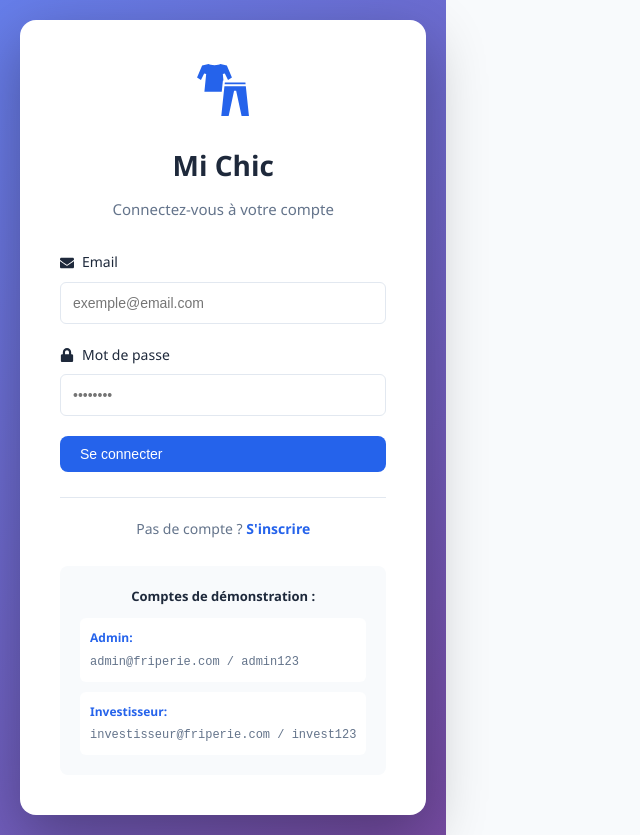
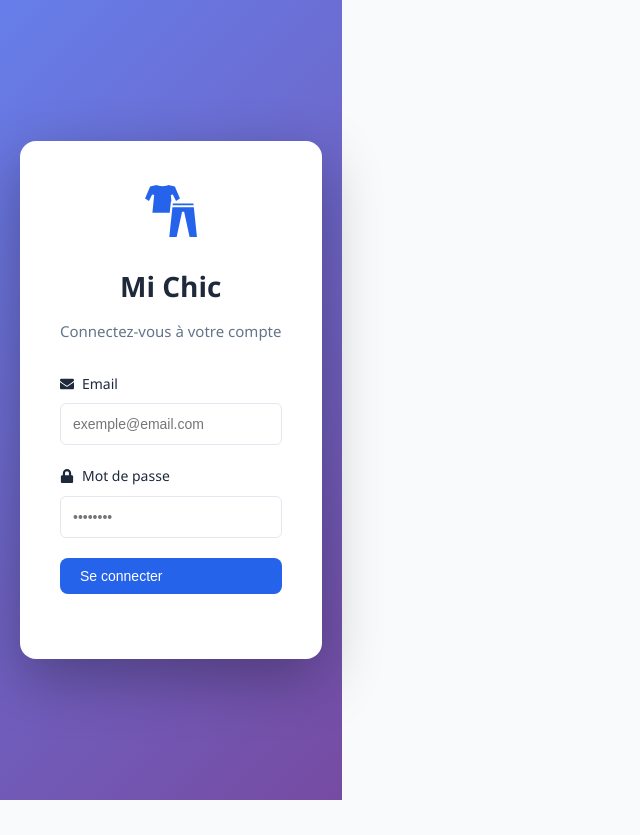
Before and after one commit to falinantenaina/frip, a React (Vite) app in the folder frontend/: page /login in a window 1280 px wide. Shown: the whole page, without its empty margins (0-640 px from the left). After the commit the page ends 800 px from the top, so only its background shows below. Built offline with nearby package versions, Linux system fonts and the light colour scheme.

Commit message:
Remove demo info in the login app

```diff
--- a/frontend/src/pages/Login.jsx
+++ b/frontend/src/pages/Login.jsx
@@ -1,7 +1,7 @@
 import { useState } from "react";
 import { FaEnvelope, FaLock } from "react-icons/fa";
 import { GiClothes } from "react-icons/gi";
-import { Link, useNavigate } from "react-router-dom";
+import { useNavigate } from "react-router-dom";
 import { toast } from "react-toastify";
 import useAuthStore from "../stores/authStore";
 import "./Auth.css";
@@ -84,28 +84,14 @@ const Login = () => {
           </button>
         </form>
 
-        <div className="auth-footer">
+        {/*  <div className="auth-footer">
           <p>
             Pas de compte ?{" "}
             <Link to="/register" className="auth-link">
               S'inscrire
             </Link>
           </p>
-        </div>
-
-        <div className="auth-demo">
-          <p className="demo-title">Comptes de démonstration :</p>
-          <div className="demo-accounts">
-            <div className="demo-account">
-              <strong>Admin:</strong>
-              <span>admin@friperie.com / admin123</span>
-            </div>
-            <div className="demo-account">
-              <strong>Investisseur:</strong>
-              <span>investisseur@friperie.com / invest123</span>
-            </div>
-          </div>
-        </div>
+        </div> */}
       </div>
     </div>
   );
```
